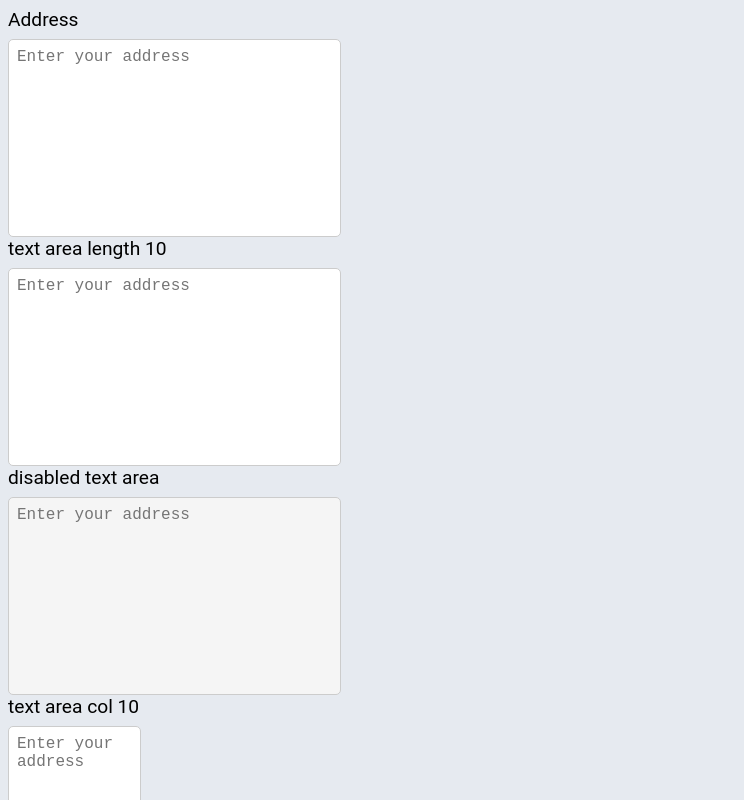
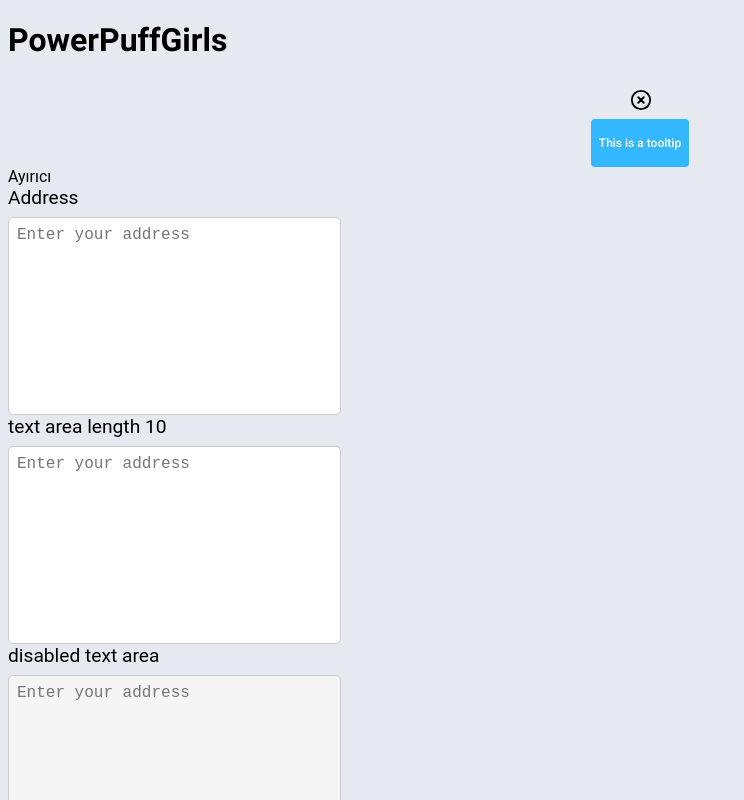
Before and after one commit to Mwiert/miniSpa, a Vue app: page /powerpuffgirls in a window 1280 px wide. Shown: the top 800 px of the page, without its empty margins (0-744 px from the left). Built offline with nearby package versions, Linux system fonts and the light colour scheme; a web font is replaced by a local one.

Commit message:
Add UITooltip.vue

```diff
--- /dev/null
+++ b/src/components/UITooltip.vue
@@ -0,0 +1,165 @@
+<template>
+  <div class="ui-tooltip-c">
+    <div class="ui-tooltip-wrapper-right" v-if="position === 'right'">
+      <SvgIcon :name="icon" :size="size" class="icon" />
+      <div class="ui-tooltip-content-container">
+        <div class="label">{{ label }}</div>
+      </div>
+    </div>
+    <div class="ui-tooltip-wrapper-left" v-if="position === 'left'">
+      <div class="ui-tooltip-content-container">
+        <div class="label">{{ label }}</div>
+      </div>
+      <SvgIcon :name="icon" :size="size" />
+    </div>
+    <div class="ui-tooltip-wrapper-bottom" v-if="position === 'bottom'">
+      <SvgIcon :name="icon" :size="size" class="icon" />
+      <div class="ui-tooltip-content-container">
+        <div class="label">{{ label }}</div>
+      </div>
+    </div>
+    <div class="ui-tooltip-wrapper-top" v-if="position === 'top'">
+      <div class="ui-tooltip-content-container">
+        <div class="label">{{ label }}</div>
+      </div>
+      <SvgIcon :name="icon" :size="size" />
+    </div>
+  </div>
+</template>
+
+<script lang="ts">
+import SvgIcon from './SvgIcon.vue'
+export default {
+  name: 'UITooltip',
+  components: {
+    SvgIcon
+  },
+  props: {
+    label: { type: String, default: '' },
+    icon: { type: String, default: '' },
+    position: { type: String, default: '' },
+    isHover: { type: Boolean, default: true },
+    size: { type: String, default: '' }
+  }
+}
+</script>
+
+<style lang="scss" scoped>
+.ui-tooltip-c {
+  height: 100%;
+  width: 100%;
+  display: flex;
+  flex-direction: row;
+  align-items: center;
+  justify-content: center;
+  position: relative;
+  .ui-tooltip-wrapper-right {
+    display: flex;
+    flex-direction: row;
+    justify-content: center;
+    align-items: center;
+    .ui-tooltip-content-container {
+      height: 48px;
+      width: fit-content;
+      display: flex;
+      flex-direction: column;
+      align-items: center;
+      justify-content: center;
+      position: relative;
+      background-color: #33b8ff;
+      border-radius: 4px;
+
+      .label {
+        padding: 8px;
+        display: flex;
+        justify-content: center;
+        align-items: center;
+        color: white;
+        font-size: 12px;
+        font-weight: 500;
+      }
+    }
+  }
+  .ui-tooltip-wrapper-top {
+    display: flex;
+    flex-direction: column;
+    justify-content: center;
+    align-items: center;
+    .ui-tooltip-content-container {
+      height: 48px;
+      width: fit-content;
+      display: flex;
+      flex-direction: column;
+      align-items: center;
+      justify-content: center;
+      position: relative;
+      background-color: #33b8ff;
+      border-radius: 4px;
+
+      .label {
+        padding: 8px;
+        display: flex;
+        justify-content: center;
+        align-items: center;
+        color: white;
+        font-size: 12px;
+        font-weight: 500;
+      }
+    }
+  }
+  .ui-tooltip-wrapper-bottom {
+    display: flex;
+    flex-direction: column;
+    justify-content: center;
+    align-items: center;
+    .ui-tooltip-content-container {
+      height: 48px;
+      width: fit-content;
+      display: flex;
+      flex-direction: column;
+      align-items: center;
+      justify-content: center;
+      position: relative;
+      background-color: #33b8ff;
+      border-radius: 4px;
+
+      .label {
+        padding: 8px;
+        display: flex;
+        justify-content: center;
+        align-items: center;
+        color: white;
+        font-size: 12px;
+        font-weight: 500;
+      }
+    }
+  }
+  .ui-tooltip-wrapper-left {
+    display: flex;
+    flex-direction: row;
+    justify-content: center;
+    align-items: center;
+    .ui-tooltip-content-container {
+      height: 48px;
+      width: fit-content;
+      display: flex;
+      flex-direction: column;
+      align-items: center;
+      justify-content: center;
+      position: relative;
+      background-color: #33b8ff;
+      border-radius: 4px;
+
+      .label {
+        padding: 8px;
+        display: flex;
+        justify-content: center;
+        align-items: center;
+        color: white;
+        font-size: 12px;
+        font-weight: 500;
+      }
+    }
+  }
+}
+</style>
--- a/src/pages/PowerPuffGirls.vue
+++ b/src/pages/PowerPuffGirls.vue
@@ -1,4 +1,9 @@
 <template>
+  <div>
+    <h1>PowerPuffGirls</h1>
+    <UITooltip :icon="'x'" :size="'s'" :position="'bottom'" :label="'This is a tooltip'" />
+  </div>
+  <div>Ayırıcı</div>
   <div class="text-area-c">
     <UITextArea
       :label="'Address'"
@@ -253,6 +258,7 @@ import UIRadioButton from '../components/UIRadioButton.vue'
 import UICheckbox from '../components/UICheckbox.vue'
 import UIInput from '../components/UIInput.vue'
 import UITextArea from '../components/UITextArea.vue'
+import UITooltip from '../components/UITooltip.vue'
 
 export default {
   name: 'PowerPuffGirls',
@@ -262,7 +268,8 @@ export default {
     UIRadioButton,
     UICheckbox,
     UIInput,
-    UITextArea
+    UITextArea,
+    UITooltip
   },
   data() {
     return {
```
